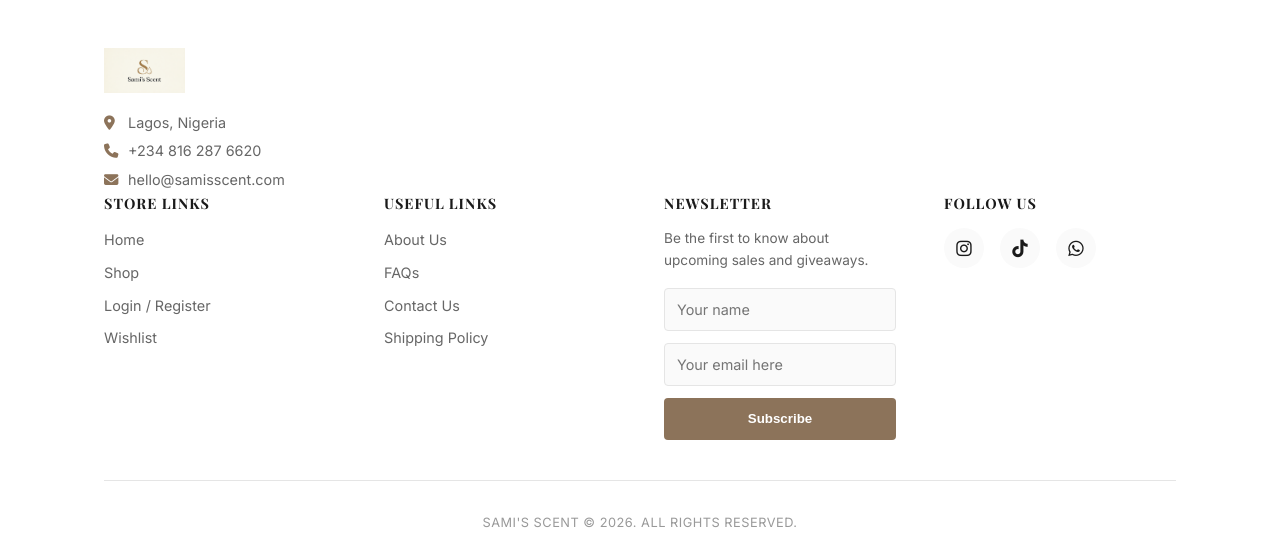
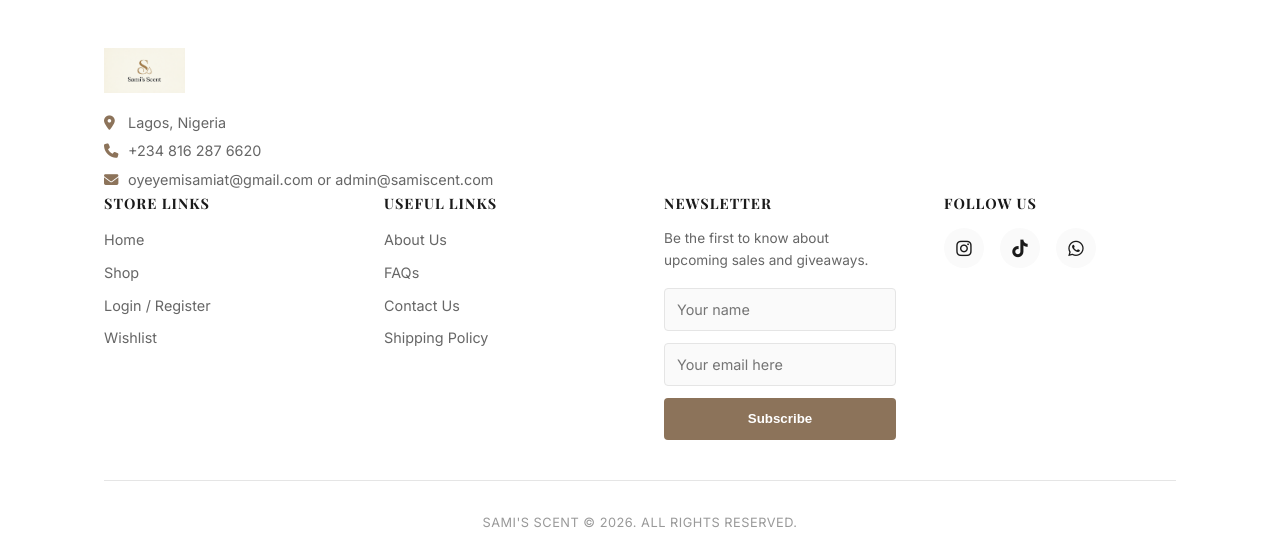
Before and after one commit to Constructionsux/Sami-ss-Scent, a FastAPI app: page /shop-home in a window 1280 px wide. Shown: the part 3101-3659 px from the top of the page. Run offline with FastAPI, Linux system fonts and the light colour scheme; data that the repository does not hold is empty; parts of the project's set-up code (start-up, migrations or seed data) failed here and were passed over; some web fonts are replaced.

Commit message:
Update contact email addresses in shop home template

```diff
--- a/templates/shop_home.html
+++ b/templates/shop_home.html
@@ -234,7 +234,7 @@
             <div class="footer-contact">
                 <p><i class="fas fa-map-marker-alt"></i> Lagos, Nigeria</p>
                 <p><i class="fas fa-phone"></i> +234 816 287 6620</p>
-                <p><i class="fas fa-envelope"></i> hello@samisscent.com</p>
+                <p><i class="fas fa-envelope"></i> oyeyemisamiat@gmail.com or admin@samiscent.com</p>
             </div>
 
             <div class="footer-grid">
```
